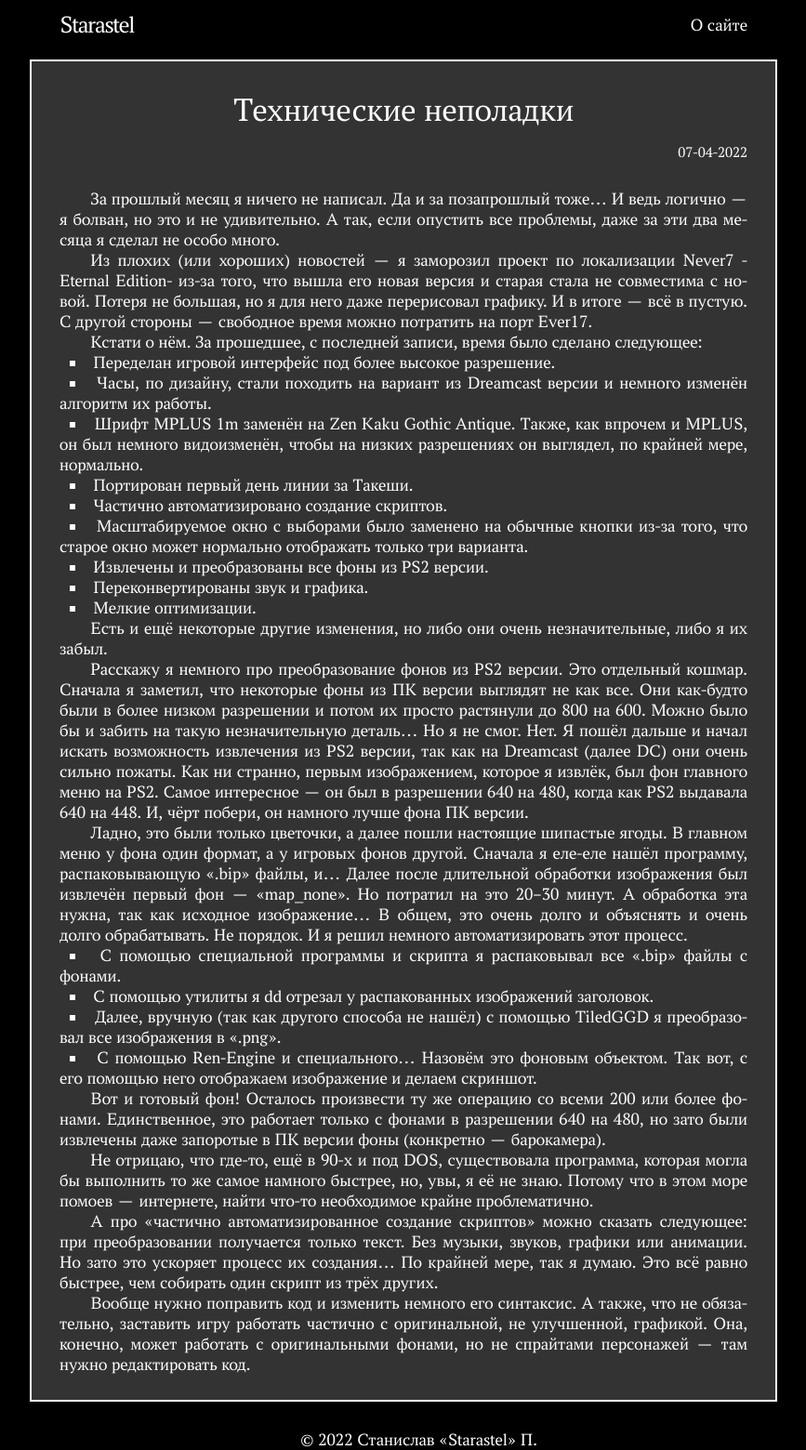
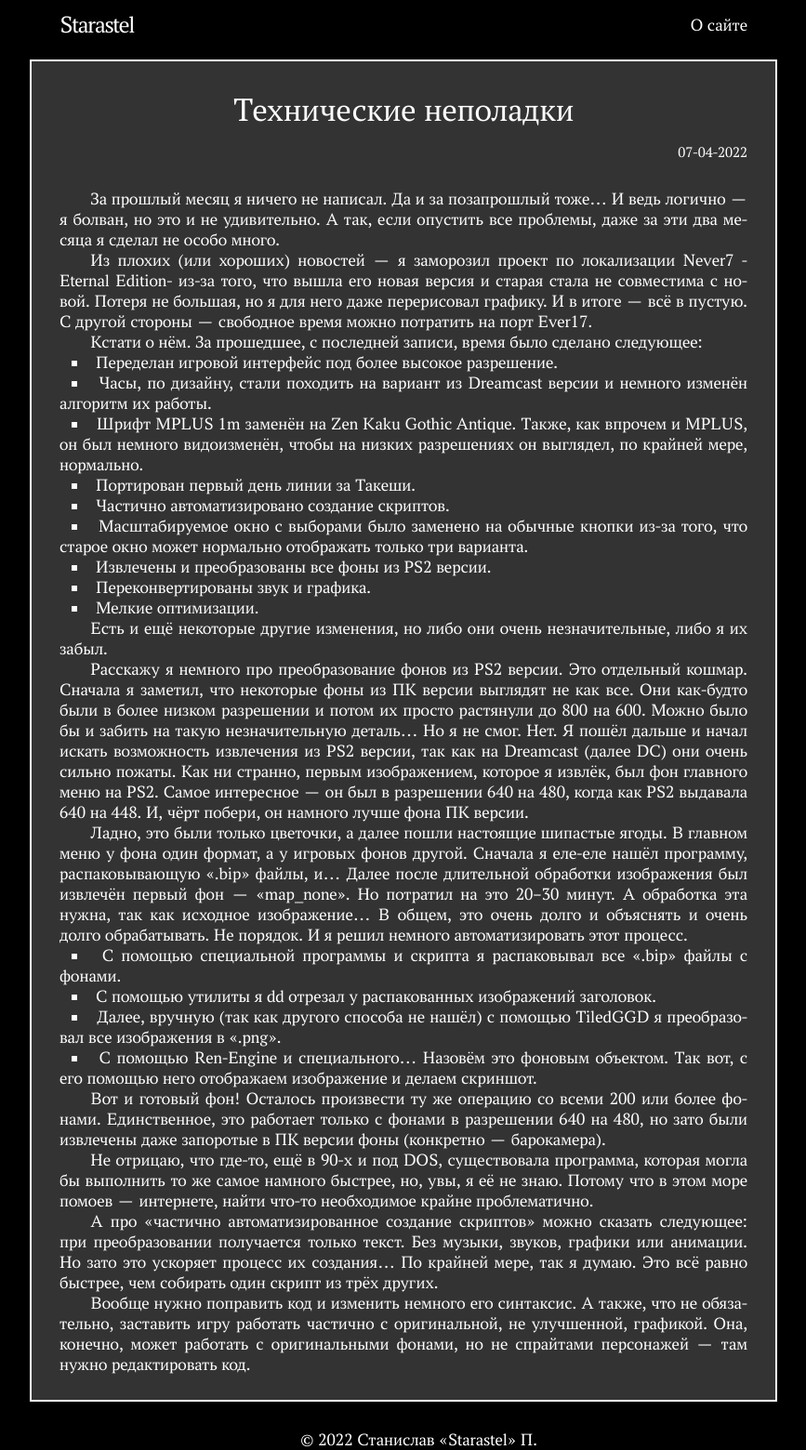
Before and after one commit to Starastel/stStarastel, a Jekyll site: the page built from _posts/2022-04-08-technical-troubles.md, in a window 1280 px wide. Shown: the whole page at 93% size, without its empty margins (206-1073 px from the left). Built offline with Jekyll 4.4.1, drawn with Linux system fonts in a browser that asks for light colours.

Commit message:
Update main.scss

```diff
--- a/assets/main.scss
+++ b/assets/main.scss
@@ -112,7 +112,7 @@ figcaption {
 
 ul, ol {
 	margin-left: 0pt;
-	text-indent: 8pt;
+	text-indent: 10pt;
 	text-align: justify;
 	list-style-type: square;
 	list-style-position: inside;
```
